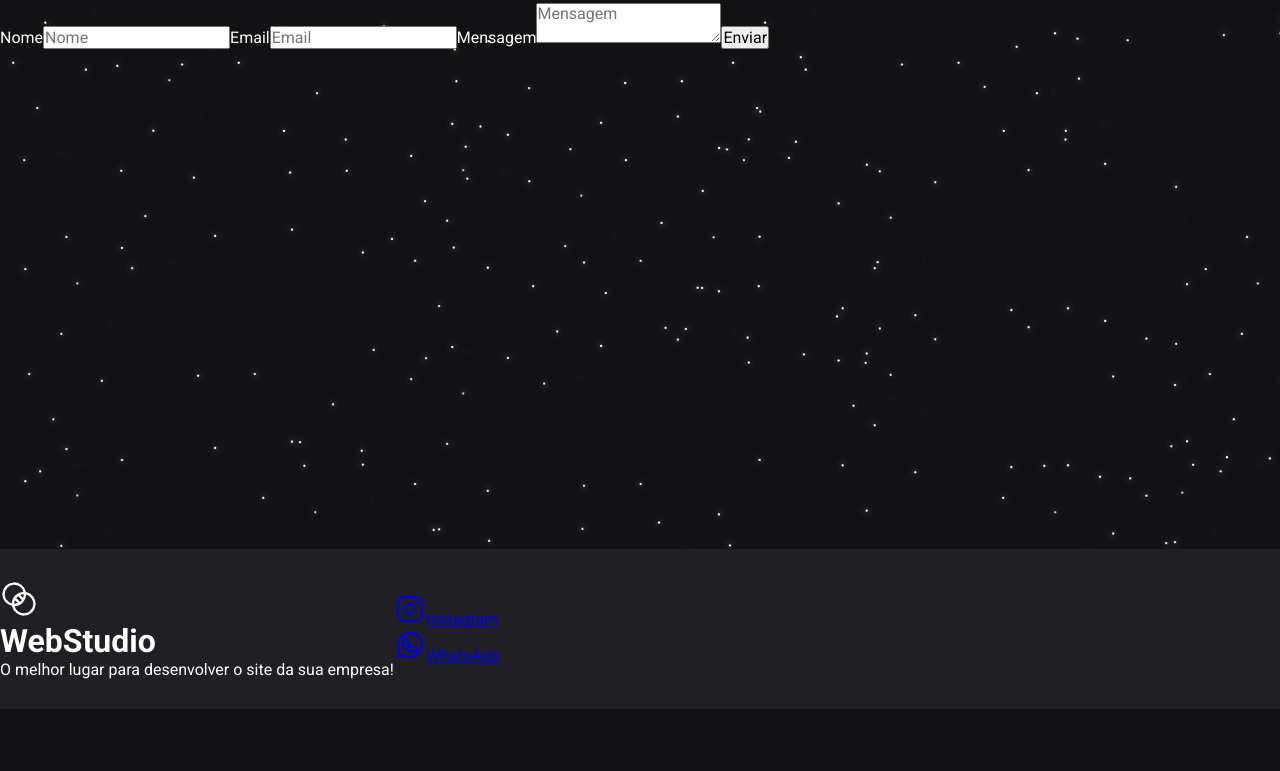
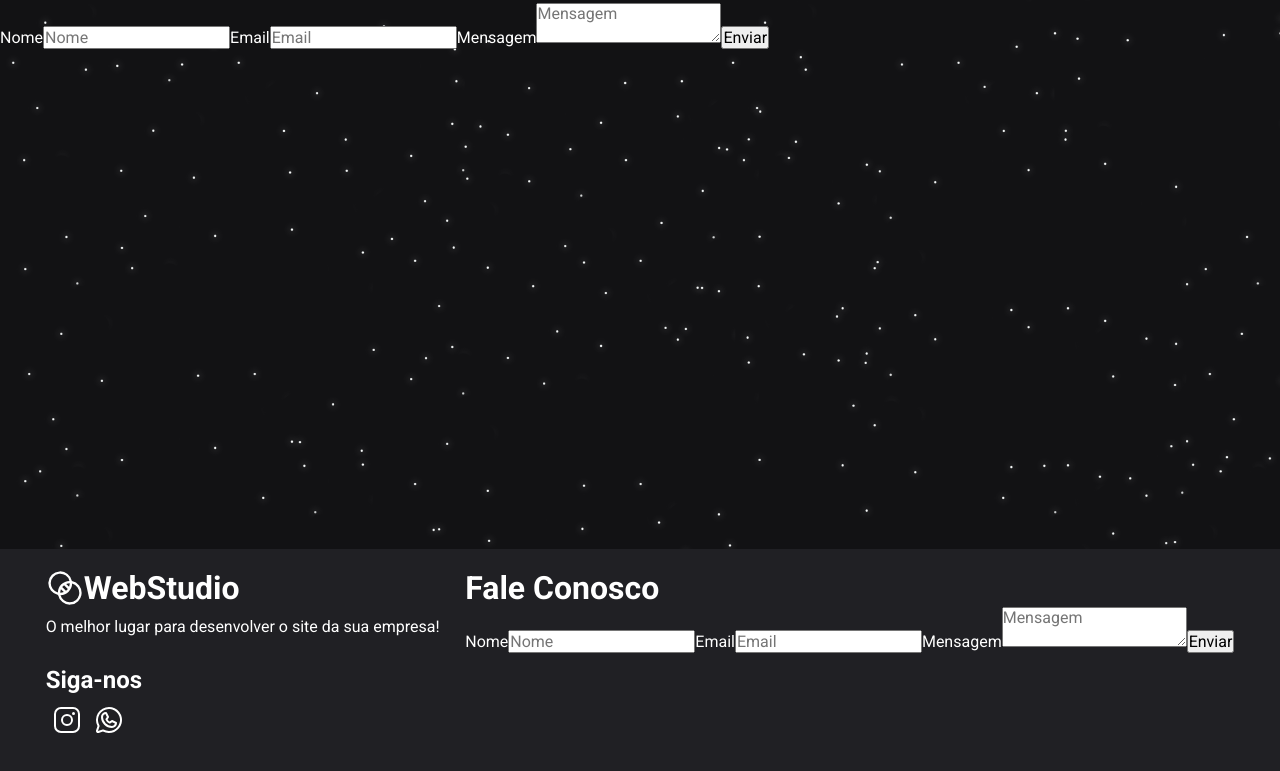
Before and after one commit to abraao0liveira/WebStudio, a React (Vite) app: page / in a window 1280 px wide. Shown: the part 1691-2462 px from the top of the page. Before the commit the page ends 2400 px from the top, so only its background shows below. Built offline with nearby package versions, Linux system fonts and the light colour scheme.

Commit message:
update Footer [index.jsx and styles.js]

```diff
--- a/src/components/Footer/index.jsx
+++ b/src/components/Footer/index.jsx
@@ -5,21 +5,52 @@ export function Footer() {
   return (
     <FooterContainer>
       <div className="box">
-        <div className="logo">
-          <Intersect size={38} />
-          <h1><strong>Web</strong>Studio</h1>
+
+        <div className="global">
+          <div className="logo">
+            <Intersect size={38} />
+            <h1><strong>Web</strong>Studio</h1>
+          </div>
+
+          <div className="paragrafo">
+            <p>O melhor lugar para desenvolver o site da sua empresa!</p>
+          </div>
+
+          <div className="socialMedia">
+            <h2>Siga-nos</h2>
+            <a href="/"><InstagramLogo size={32} /></a>
+            <a href="/"><WhatsappLogo size={32} /></a>
+          </div>
         </div>
-        <p>O melhor lugar para desenvolver o site da sua empresa!</p>
+
+        <div className="form">
+          <h1>Fale Conosco</h1>
+          <form action="https://formsubmit.co/abraaooliveira.br@gmail.com" method="POST" className="form">
+            <label htmlFor="name">Nome</label>
+            <input type="text" name="name" placeholder="Nome" id="name" required/>
+
+            <label htmlFor="email">Email</label>
+            <input type="email" name="email" placeholder="Email" id="email" required/>
+
+            <label htmlFor="message">Mensagem</label>
+            <textarea name="message" placeholder="Mensagem" id="message" required></textarea>
+
+            <input type="hidden" name="_captcha" value="false"/>
+            <button type="submit">
+              Enviar
+            </button>
+          </form>
+        </div>
       </div>
 
-      <div className="socialMedia">
+      {/* <div className="socialMedia">
         <div className="instagram">
           <a href="/"><InstagramLogo size={32} />Instagram</a>
         </div>
         <div className="whatsApp">
           <a href="/"><WhatsappLogo size={32} />WhatsApp</a>
         </div>
-      </div>
+      </div> */}
     </FooterContainer>
   )
 }
--- a/src/components/Footer/styles.js
+++ b/src/components/Footer/styles.js
@@ -1,9 +1,37 @@
 import styled from "styled-components";
 
 export const FooterContainer = styled.div`
-  display: flex;
+  /* display: flex; */
   align-items: center;
-  height: 20vh;
+  height: 50vh;
   background-color: ${(props) => props.theme['gray-800']};
   color: ${(props) => props.theme['white']};
+
+  .box{
+    display: flex;
+    justify-content: space-evenly;
+    padding: 20px;
+
+    .logo{
+      display: flex;
+      margin-bottom: 10px;
+    }
+
+    .socialMedia{
+      margin-top: 30px;
+
+      h2{
+        margin-bottom: 10px;
+      }
+      a{
+      text-decoration: none;
+      color: ${(props) => props.theme['white']};
+      margin: 5px;
+
+      }
+    }
+
+
+  }
+
 `
```
